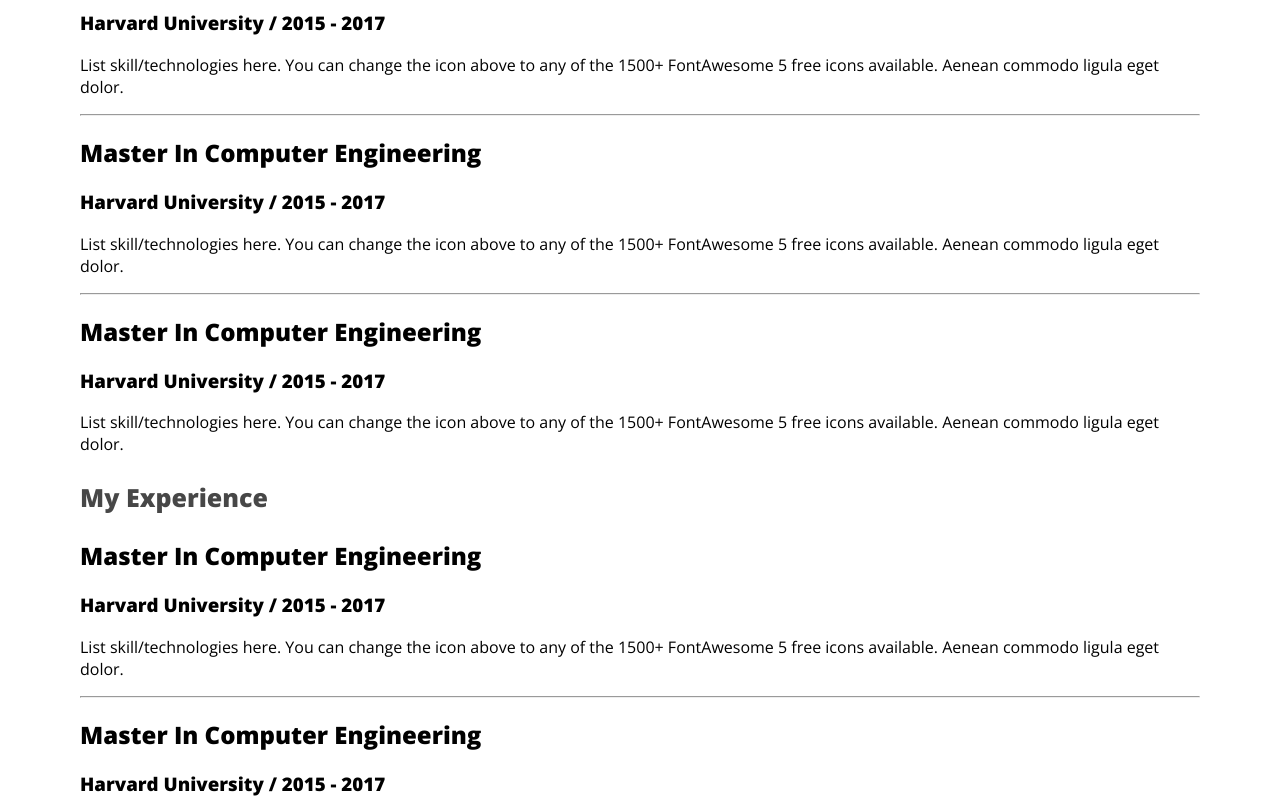
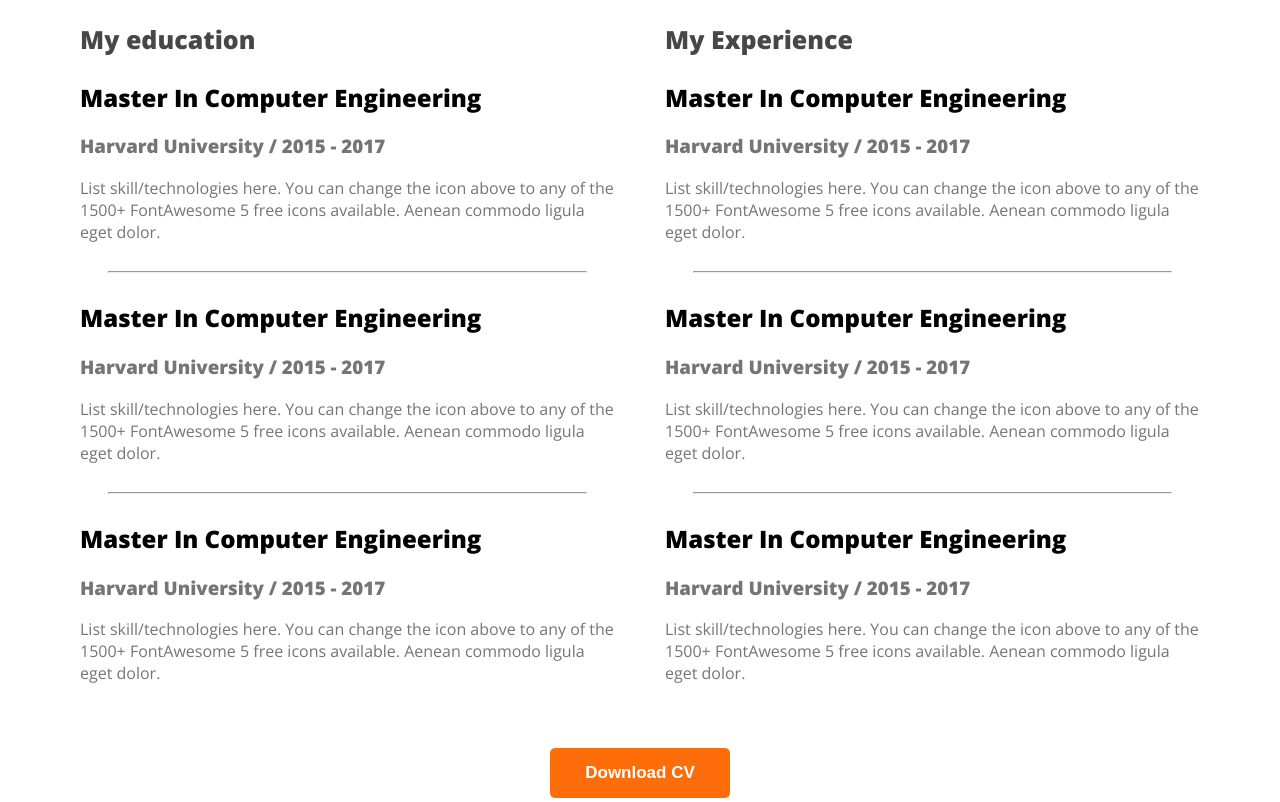
Before and after one commit to khalad007/portfolio_site, a plain HTML site: page index.html in a window 1280 px wide. Shown: the part 2540-3342 px from the top of the page. Drawn offline with nearby package versions, Linux system fonts and the light colour scheme.

Commit message:
finished the resume section

```diff
--- a/index.html
+++ b/index.html
@@ -105,8 +105,8 @@
         <section>
             <h3 class="section_title">A summary of My Resume</h3>
         </section>
-
-        <div class="resume_conainer">
+        <section>
+            <div class="resume_container">
                 <div class="resume_column">
                     <h3 class="resume_column_title">My education</h3>
 
@@ -114,21 +114,24 @@
                         <h2 class="resume_item_title">Master In Computer Engineering</h2>
                         <h3 class="resume_item_institute">Harvard University / 2015 - 2017</h3>
                         <p class="resume_item_description">List skill/technologies here. You can change the icon above
-                        to any of the 1500+ FontAwesome 5 free icons available. Aenean commodo ligula eget dolor.</p>
+                            to any of the 1500+ FontAwesome 5 free icons available. Aenean commodo ligula eget dolor.
+                        </p>
                     </div>
                     <hr>
                     <div class="resume_item">
                         <h2 class="resume_item_title">Master In Computer Engineering</h2>
                         <h3 class="resume_item_institute">Harvard University / 2015 - 2017</h3>
                         <p class="resume_item_description">List skill/technologies here. You can change the icon above
-                        to any of the 1500+ FontAwesome 5 free icons available. Aenean commodo ligula eget dolor.</p>
+                            to any of the 1500+ FontAwesome 5 free icons available. Aenean commodo ligula eget dolor.
+                        </p>
                     </div>
                     <hr>
                     <div class="resume_item">
                         <h2 class="resume_item_title">Master In Computer Engineering</h2>
                         <h3 class="resume_item_institute">Harvard University / 2015 - 2017</h3>
                         <p class="resume_item_description">List skill/technologies here. You can change the icon above
-                        to any of the 1500+ FontAwesome 5 free icons available. Aenean commodo ligula eget dolor.</p>
+                            to any of the 1500+ FontAwesome 5 free icons available. Aenean commodo ligula eget dolor.
+                        </p>
                     </div>
                 </div>
                 <div class="resume_column">
@@ -137,24 +140,34 @@
                         <h2 class="resume_item_title">Master In Computer Engineering</h2>
                         <h3 class="resume_item_institute">Harvard University / 2015 - 2017</h3>
                         <p class="resume_item_description">List skill/technologies here. You can change the icon above
-                        to any of the 1500+ FontAwesome 5 free icons available. Aenean commodo ligula eget dolor.</p>
+                            to any of the 1500+ FontAwesome 5 free icons available. Aenean commodo ligula eget dolor.
+                        </p>
                     </div>
                     <hr>
                     <div class="resume_item">
                         <h2 class="resume_item_title">Master In Computer Engineering</h2>
                         <h3 class="resume_item_institute">Harvard University / 2015 - 2017</h3>
                         <p class="resume_item_description">List skill/technologies here. You can change the icon above
-                        to any of the 1500+ FontAwesome 5 free icons available. Aenean commodo ligula eget dolor.</p>
+                            to any of the 1500+ FontAwesome 5 free icons available. Aenean commodo ligula eget dolor.
+                        </p>
                     </div>
                     <hr>
                     <div class="resume_item">
                         <h2 class="resume_item_title">Master In Computer Engineering</h2>
                         <h3 class="resume_item_institute">Harvard University / 2015 - 2017</h3>
                         <p class="resume_item_description">List skill/technologies here. You can change the icon above
-                        to any of the 1500+ FontAwesome 5 free icons available. Aenean commodo ligula eget dolor.</p>
+                            to any of the 1500+ FontAwesome 5 free icons available. Aenean commodo ligula eget dolor.
+                        </p>
                     </div>
                 </div>
             </div>
+
+            <div class="download_cv">
+                <button class="btn_primary">Download CV</button>
+            </div>
+        </section>
+
+
     </main>
     <footer>
 
--- a/style.css
+++ b/style.css
@@ -154,3 +154,24 @@
     font-weight: 700;
 
 }
+.resume_container {
+    display: flex;
+    gap: 50px;
+}
+.resume_item_tilte {
+    color: #474747;
+    font-size: 23px;
+    font-weight: 600px;
+    margin-bottom: 8px;
+}
+.resume_item_institute, .resume_item_description {
+    color: #757575;
+}
+
+.resume_container hr {
+    margin: 28px 28px;
+}
+.download_cv {
+    text-align: center;
+    margin-top: 48px;
+}
```
Lines whose indentation alone changed are shown as unchanged.
